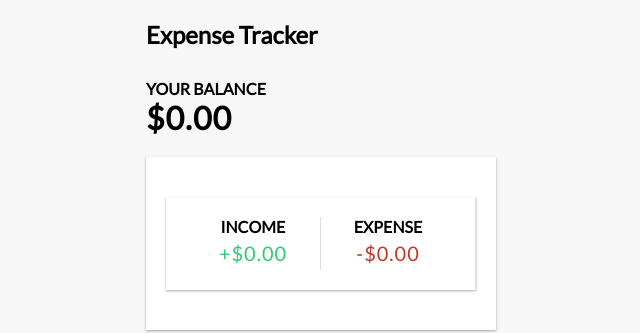
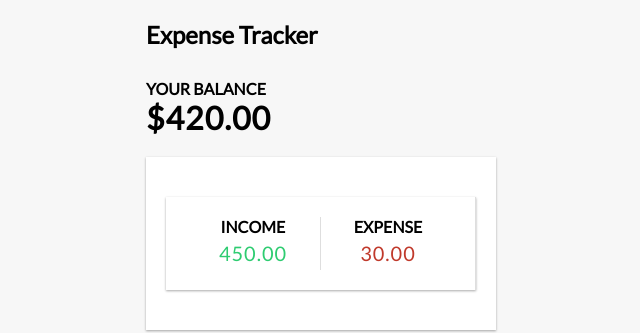
Before and after one commit to littletonjeffrey/expense-tracker, a React (Create React App) app: page / in a window 1280 px wide. Shown: the top 333 px of the page, without its empty margins (319-959 px from the left). Built offline with nearby package versions, Linux system fonts and the light colour scheme; the HTML template or start-up script is replaced by a standard one.

Commit message:
balance, income, and expense hooked up with global context to dynamically render to the page

```diff
--- a/src/components/Balance.jsx
+++ b/src/components/Balance.jsx
@@ -1,10 +1,17 @@
-import React from 'react'
+import React, {useContext} from 'react'
+import { GlobalContext} from '../context/GlobalState';
 
 export const Balance = () => {
+  const { transactions } = useContext(GlobalContext)
+
+  const amounts = transactions.map(transaction => transaction.amount);
+
+  const total = amounts.reduce((acc, item) => (acc += item), 0).toFixed(2);
+
   return (
     <>
           <h4>Your Balance</h4>
-      <h1>$0.00</h1>
+      <h1>${total}</h1>
     </>
   )
 }
--- a/src/components/IncomeExpenses.jsx
+++ b/src/components/IncomeExpenses.jsx
@@ -1,16 +1,31 @@
-import React from 'react'
+import React, { useContext } from 'react'
+import { GlobalContext} from '../context/GlobalState';
 
 export const IncomeExpenses = () => {
+  const { transactions } = useContext(GlobalContext)
+
+  const amounts = transactions.map(transaction => transaction.amount);
+
+  const income = amounts
+    .filter(item => item > 0)
+    .reduce((acc, item) => (acc += item), 0)
+    .toFixed(2);
+
+  const expense = (
+    amounts.filter(item => item < 0).reduce((acc, item) => (acc += item), 0) *
+    -1
+  ).toFixed(2);
+
   return (
     <div className='inc-exp-container'>
          <div className="inc-exp-container">
         <div>
           <h4>Income</h4>
-          <p className="money plus">+$0.00</p>
+          <p className="money plus">{income}</p>
         </div>
         <div>
           <h4>Expense</h4>
-          <p className="money minus">-$0.00</p>
+          <p className="money minus">{expense}</p>
         </div>
       </div>
     </div>
```
